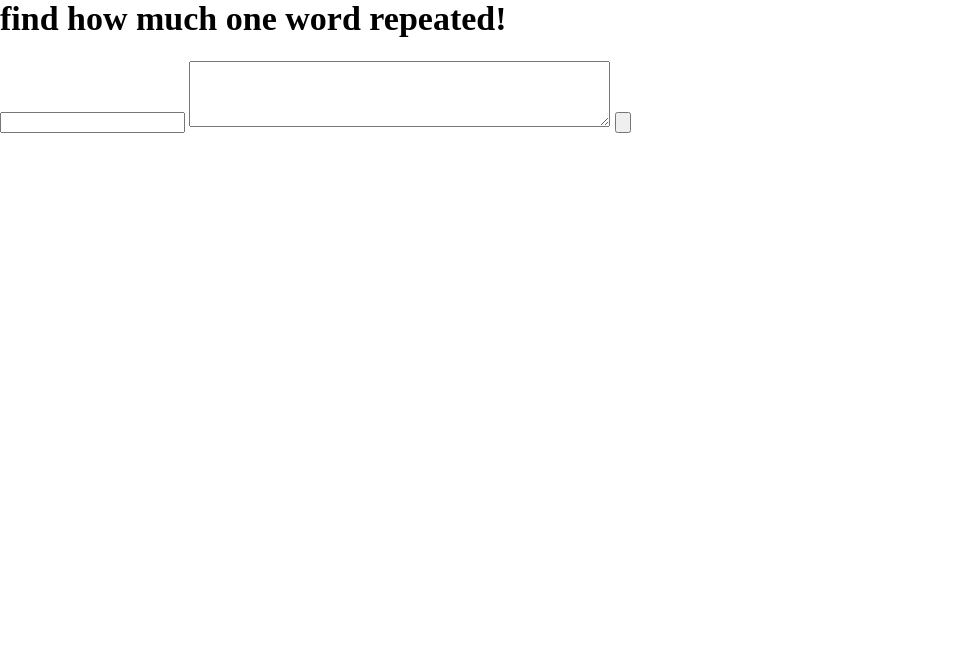
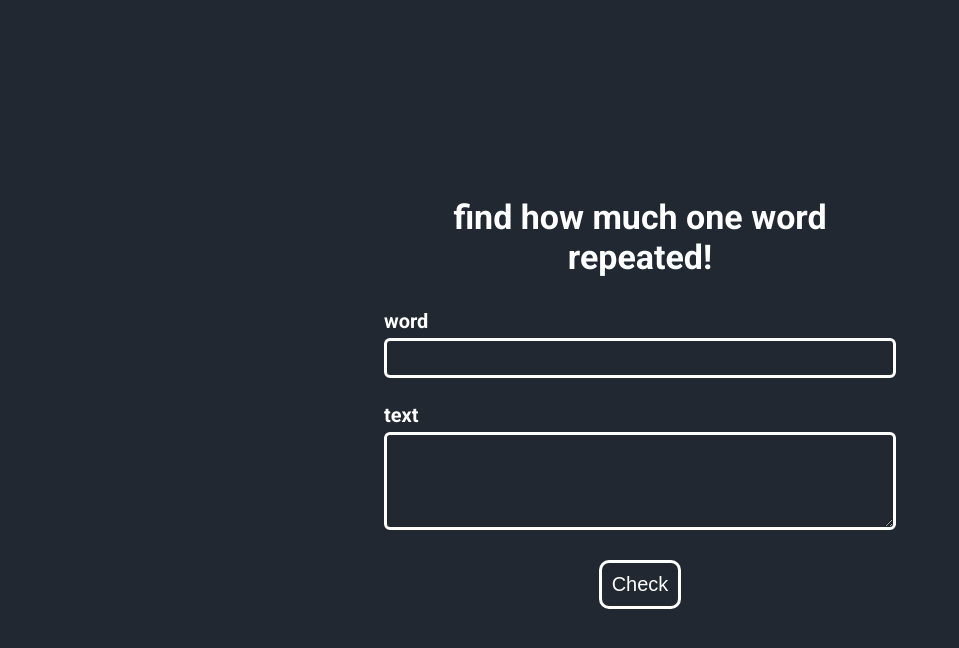
Before and after one commit to babaie774/word-repeat-finder, a plain HTML site: page index.html in a window 1280 px wide. Shown: the whole page, without its empty margins (0-959 px from the left). Drawn offline with Linux system fonts and the light colour scheme.

Commit message:
add html and css

```diff
--- a/index.html
+++ b/index.html
@@ -9,15 +9,25 @@
 </head>
 
 <body>
+
     <div class="container">
-        <h1 class="containerTitle">
-            find how much one word repeated!
-        </h1>
-        <form class="form" action="">
-            <input class="formInput" type="text">
-            <textarea class="fromTextArea" rows="4" cols="50"></textarea>
-            <input type="button">
-        </form>
+        <div class="containerFinder">
+            <h1 class="containerFinderTitle">
+                find how much one word repeated!
+            </h1>
+            <form class="form">
+                <div class="wordArea">
+                    <label class="label" for="word">word</label>
+                    <input class="formInput" id="formWord" name="word"   type="text">
+                </div>
+                <div class="textArea">
+                    <label class="label" for="text">text</label>
+                    <textarea class="fromTextArea" id="formText" rows="4" cols="50"></textarea>
+                </div>
+                <input class="fromButton" id="formButton" type="button" value="Check">
+            </form>
+            <p class="containerFinderResult" id="formResult"></p>
+        </div>
     </div>
     <script src="./script.js"></script>
 </body>
--- a/style.css
+++ b/style.css
@@ -1,12 +1,15 @@
+@import url('https://fonts.googleapis.com/css2?family=Roboto:ital,wght@0,100;0,300;0,400;0,500;0,700;1,100;1,300;1,400;1,500&display=swap');
+
 body {
   margin: 0px;
   padding: 0px;
   box-sizing: border-box;
   direction: ltr;
-  /* background-color: black; */
+  background-color: #222831;
   font-family: 'Times New Roman', Times, serif;
   font-weight: bold;
   font-size: 17px;
+  font-family: 'Roboto', sans-serif;
 }
 
 a {
@@ -31,3 +34,82 @@ ul {
   padding: 0px;
   list-style: none;
 }
+
+.container {
+  display: flex;
+  align-items: center;
+  justify-content: center;
+  height: 100vh;
+  width: 100%;
+}
+
+.containerFinder {
+  text-align: center;
+  width: 40%;
+}
+
+.containerFinderTitle {
+  color: white;
+}
+
+.form {
+  display: flex;
+  flex-direction: column;
+  align-items: flex-end;
+  justify-content: center;
+  width: 100%;
+}
+
+.wordArea,
+.textArea {
+  width: 100%;
+  text-align: left;
+  margin: 10px 0px;
+}
+
+.label {
+  color: white;
+  font-size: 20px;
+  font-weight: bold;
+}
+
+.formInput,
+.fromTextArea {
+  border: 3px white solid;
+  background-color: transparent;
+  border-radius: 6px;
+  width: 100%;
+  color: white;
+  font-size: 16px;
+  padding: 10px;
+  margin: 5px 0px;
+}
+
+.formInput:focus,
+.fromTextArea:focus {
+  outline: none;
+  border: 3px solid #dfa612;
+}
+
+.formInput {
+  height: 40px;
+}
+
+.fromButton {
+  padding: 10px;
+  background-color: transparent;
+  border: 3px solid white;
+  color: white;
+  font-size: 20px;
+  border-radius: 10px;
+  align-self: center;
+  margin-top: 15px;
+}
+
+.fromButton:hover,
+.fromButton:active,
+.fromButton:focus {
+  outline: none;
+  border: 3px solid #dfa612;
+  color: #dfa612;
+}
```
